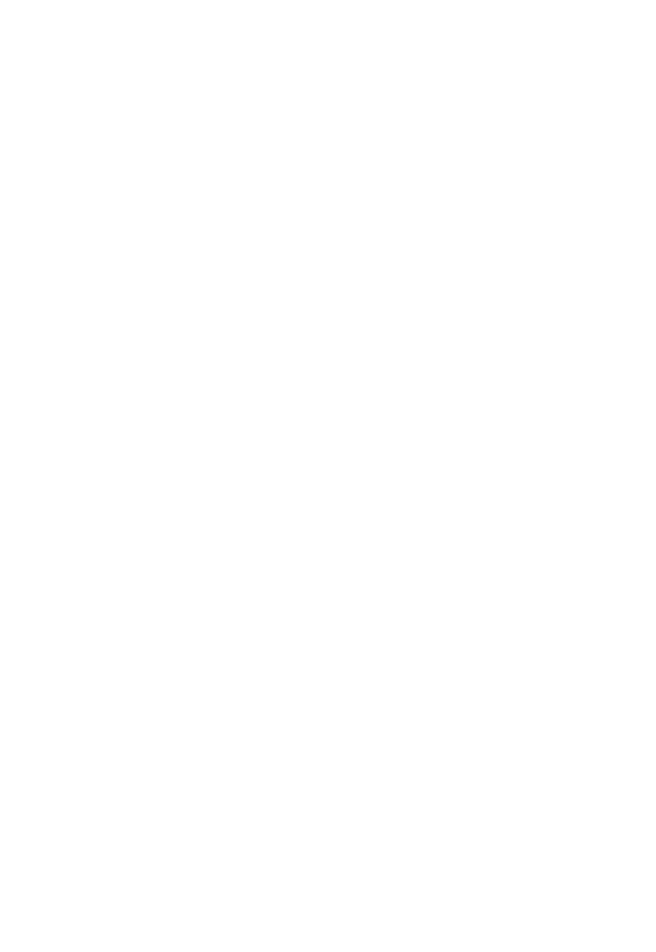
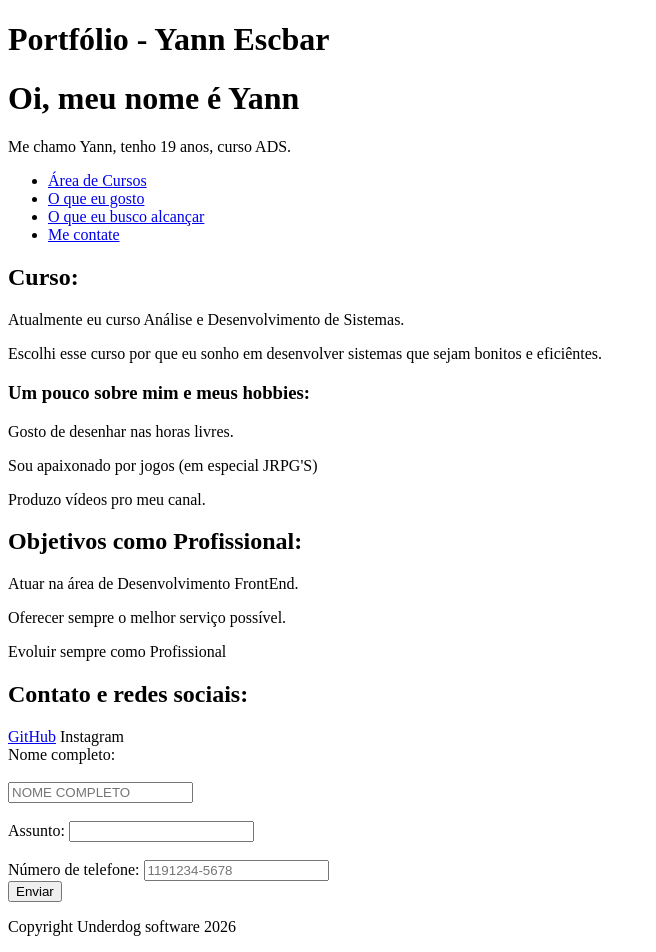
Before and after one commit to YannEscobar/Desenvolvimento-Web, a plain HTML site: page WEB106/index.html in a window 1280 px wide. Shown: the whole page, without its empty margins (0-656 px from the left). Before the commit the page ends 800 px from the top, so only its background shows below. Drawn offline with Linux system fonts and the light colour scheme.

Commit message:
Update portfolio details and structure in index.html

```diff
--- a/WEB106/index.html
+++ b/WEB106/index.html
@@ -1,16 +1,75 @@
 <!DOCTYPE html>
-<html lang="pt-br">
+<html>
 <head>
     <meta charset="UTF-8">
     <meta name="viewport" content="width=device-width, initial-scale=1.0">
-    <title>Portfólio</title>
+    <title>Portfólio Yann</title>
+    <h1>Portfólio - Yann Escbar</h1>
 </head>
 <body>
-    <main>
-      <h1></h1>
-    </main>
+<main>
+    <header>
+      <h1>Oi, meu nome é Yann</h1>
+          <p>Me chamo Yann, tenho 19 anos, curso ADS.</p>
+    </header>
+    <nav>
+      <ul>
+        <li>
+        <a href="#Curso">Área de Cursos</a>
+        </li>
+        <li>
+        <a href="#Hobby">O que eu gosto</a>
+        </li>
+        <li>
+          <a href="#Objetivos">O que eu busco alcançar</a>
+        </li>
+        <li>
+          <a href="#Contato">Me contate</a>
+        </li>
+      </ul>
+    </nav>
+
+    <section id="Sobre mim">
+        <section id="Curso">
+        <h2>Curso:</h2>
+            <p>Atualmente eu curso Análise e Desenvolvimento de Sistemas.</p>
+            <p>Escolhi esse curso por que eu sonho em desenvolver sistemas que sejam bonitos e eficiêntes.</p>
+        </section>
+        <section id="Hobby">
+        <h3>Um pouco sobre mim e meus hobbies:</h3>
+            <p>Gosto de desenhar nas horas livres.</p>
+            <p>Sou apaixonado por jogos (em especial JRPG'S)</p>
+            <p>Produzo vídeos pro meu canal.</p>
+        </section>
+        <section id="Objetivos">
+        <h2>Objetivos como Profissional:</h2>
+            <p>Atuar na área de Desenvolvimento FrontEnd.</p>
+            <p>Oferecer sempre o melhor serviço possível.</p>
+            <p>Evoluir sempre como Profissional</p>
+        </section>
+    </section>
+
+    <section id="Contato">
+      <h2>Contato e redes sociais:</h2>
+          <a href="https://github.com/YannEscobar">GitHub</a>
+          <a>Instagram</a>
+            <form action="/action_page.php">
+            <label for="nome">Nome completo:</label>
+            <br><br>
+            <input type="text" id="nome" required placeholder="NOME COMPLETO">
+            <br><br>
+            <label for="assunto">Assunto:</label>
+            <input type="type" id="assunto" required placeholer="No que precisa de ajuda?">
+            <br><br>
+            <label for="telefone">Número de telefone:</label>
+            <input type="number" id="telefone" required placeholder="1191234-5678">
+            <br>
+            <input type="submit" value="Enviar">
+        </form>
+    </section>
+</main>
   <footer>
-
+    <p>Copyright Underdog software 2026</p>
   </footer>
 </body>
 </html>
```
